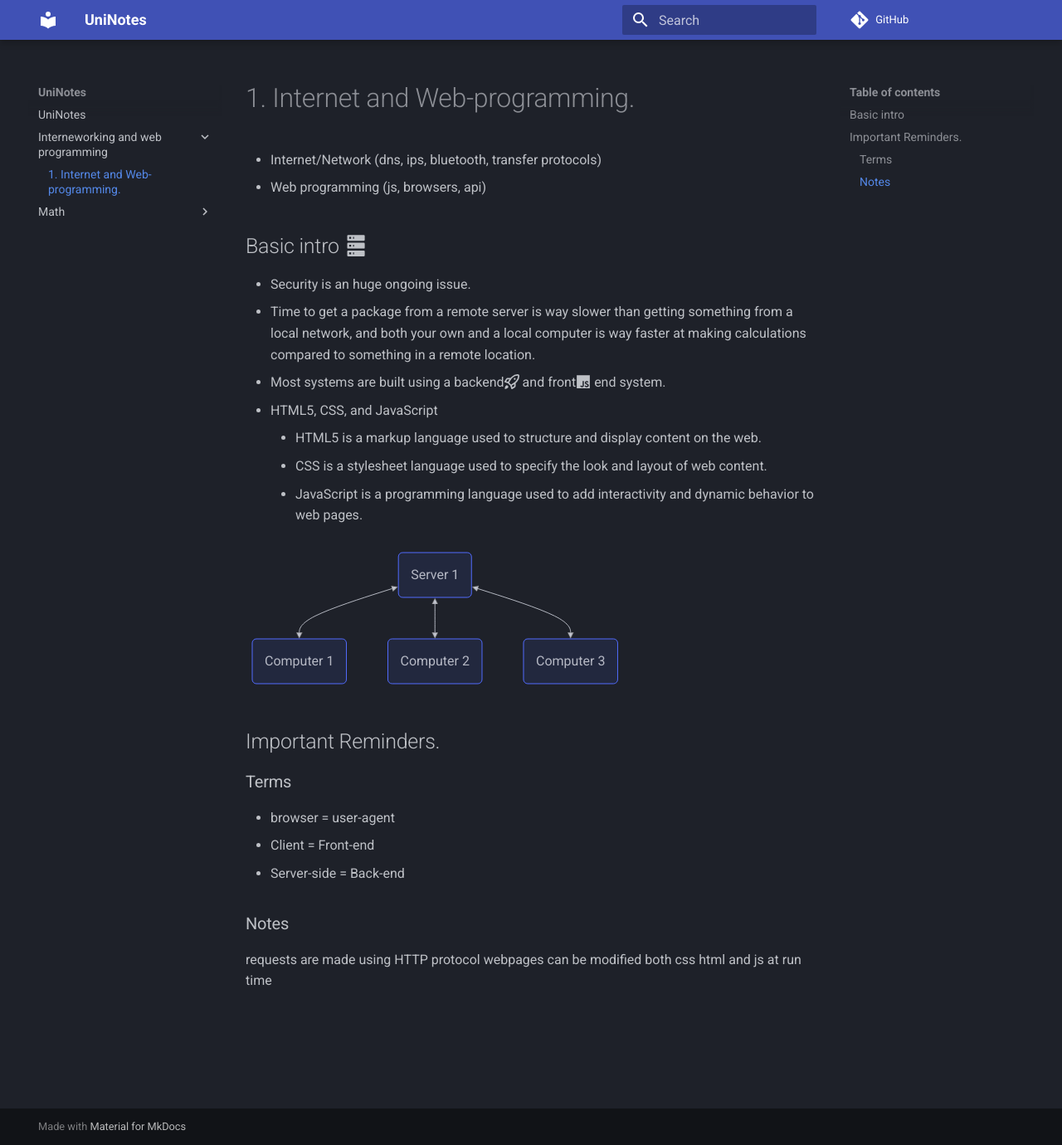
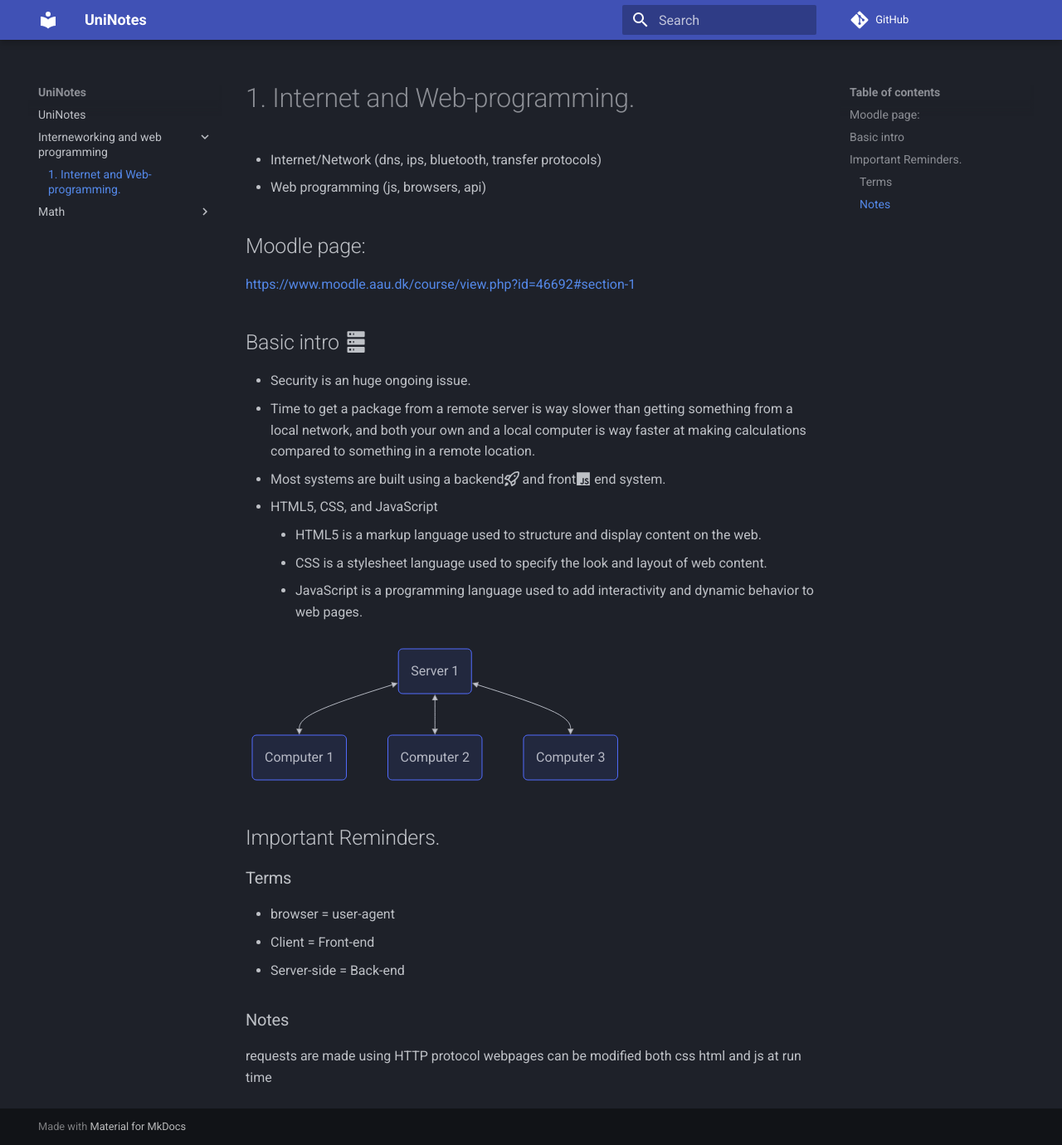
Before and after one commit to DeeKahy/UniNotes, an MkDocs documentation site: the page built from docs/Interneworking-and-web-programming/lecture-1.md, in a window 1280 px wide and 1380 px high. Shown: the whole window at 83% size. Built offline with MkDocs 1.6.1 and Material for MkDocs 9.7.7, drawn with Linux system fonts in a browser that asks for light colours; comment, search, counter and statistics services are not loaded.

Commit message:
added moodle page

```diff
--- a/docs/Interneworking-and-web-programming/lecture-1.md
+++ b/docs/Interneworking-and-web-programming/lecture-1.md
@@ -2,6 +2,10 @@
 # 1. Internet and Web-programming.
 - Internet/Network (dns, ips, bluetooth, transfer protocols)
 - Web programming (js, browsers, api)
+
+## Moodle page:
+[https://www.moodle.aau.dk/course/view.php?id=46692#section-1](https://www.moodle.aau.dk/course/view.php?id=46692#section-1
+)
 
 
 ## Basic intro :material-server:
```
